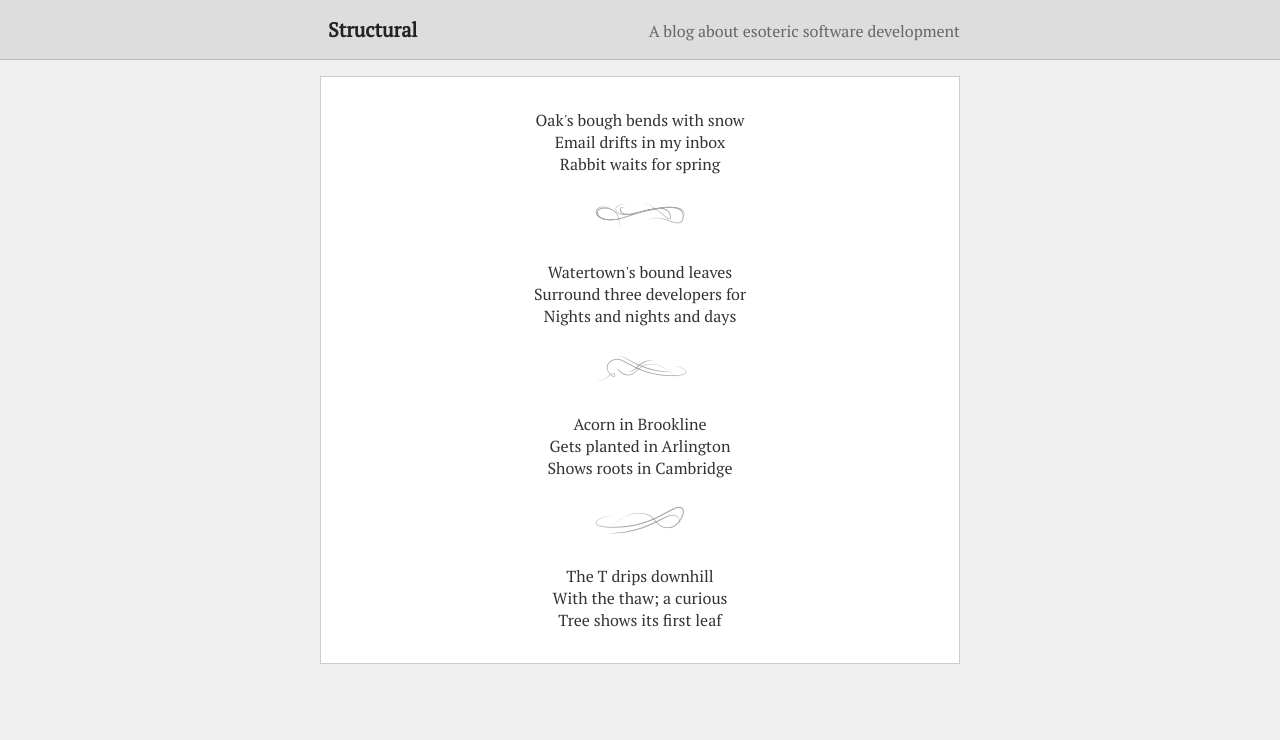
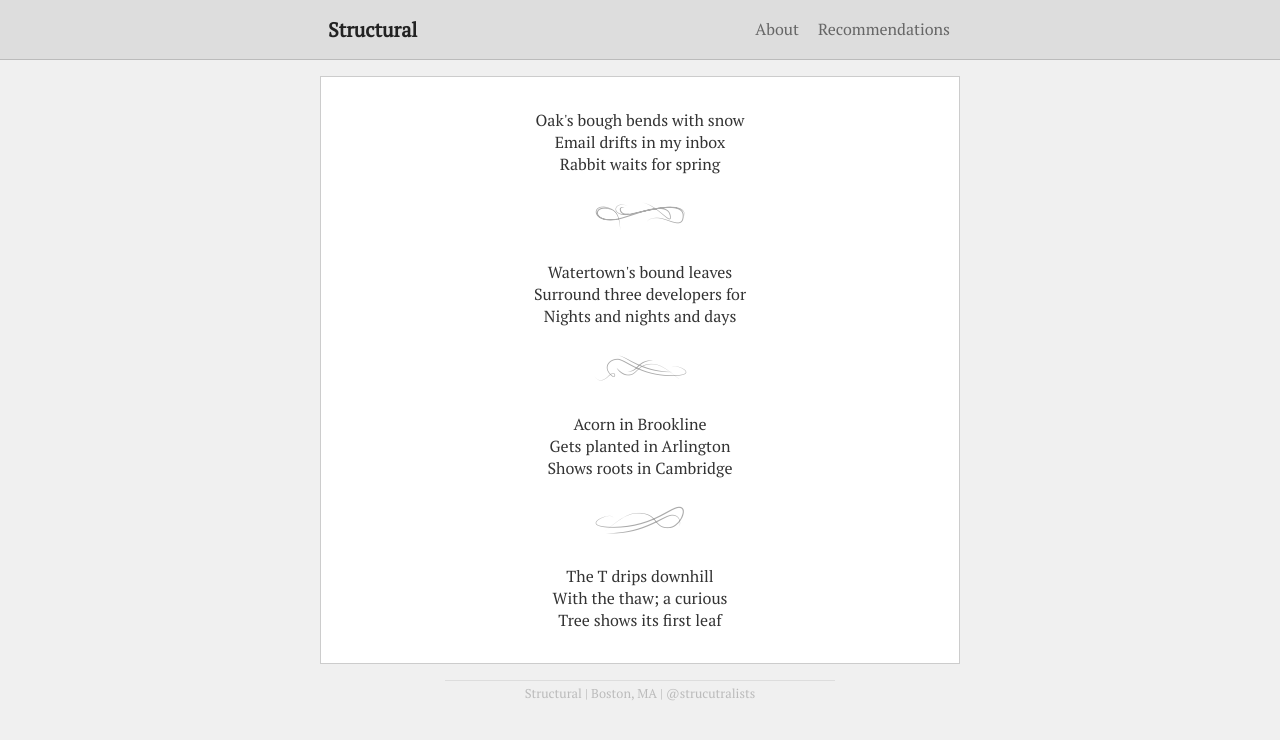
Before and after one commit to Structural/structural.github.io, a Jekyll site: the page built from about.html, in a window 1280 px wide. Shown: the top 740 px of the page. Built offline with Jekyll 4.4.1, drawn with Linux system fonts in a browser that asks for light colours; nearby versions of some CDN libraries.

Commit message:
create a recommendations page and refactor the nav

```diff
--- a/_layouts/default.html
+++ b/_layouts/default.html
@@ -15,7 +15,7 @@
     <link rel="stylesheet" href="/css/article.css">
     <link rel="stylesheet" href="/css/curlies.css">
     <link rel="stylesheet" href="/css/footnotes.css">
-
+    <link rel="stylesheet" href="/css/modules.css">
     <script src="http://code.jquery.com/jquery-1.10.1.min.js"></script>
     <script type="text/javascript" src="/js/footnotes.js"></script>
   </head>
@@ -23,7 +23,9 @@
     <div class='header-wrap'>
       <div class='header'>
         <a class='logo' href='/'>Structural</a>
-        <span class='tagline'>A <a class='link-to-blog' href='/'>blog</a> <a class='link-to-about' href='/about.html'>about</a> <a class='link-to-esoteric' href='/'>esoteric</a> <a class='link-to-software' href='/'>software</a> <a class='link-to-development' href='/'>development</a></span>
+        <span class='nav'>
+          <a class='link-to-about' href='/about.html'>About</a>
+          <a class='link-to-thanks' href='/thanks.html'>Recommendations</a>
       </div>
     </div>
     <div class='main-wrap'>
@@ -33,7 +35,9 @@
     </div>
     <div class='footer-wrap'>
       <div class='footer'>
-
+        <div class='footer-text'>
+        Structural  |  Boston, MA  |  <a href='http://twitter.com/strucutralists/' target='_blank'>@strucutralists</a>
+      </div>
       </div>
     </div>
   </body>
--- a/css/main.css
+++ b/css/main.css
@@ -1,3 +1,7 @@
+html{
+  font-size:16px;
+}
+
 body {
   background-color: #f0f0f0;
   color: #333333;
@@ -48,38 +52,36 @@ a.logo:hover{
   background-color:#888;
 }
 
-.tagline{
+.nav{
   float:right;
   padding-top:0.25rem;
 }
-.tagline, .tagline a{
+.nav, .nav a{
   color:#666;
   text-decoration: none;
   border-bottom:2px solid transparent;
+  padding: 2px 5px;
+  margin-left: 5px;
 }
 
-.tagline a:hover{
-  padding:1px 2px;
-  margin:-2px;
-}
 
-.tagline .link-to-blog:hover{
+.nav .link-to-blog:hover{
   border-color: rgba(73, 10, 61, .5);
   background-color: rgba(73, 10, 61, .15);
 }
-.tagline .link-to-about:hover{
+.nav .link-to-about:hover{
   border-color: rgba(189, 21, 80, .5);
   background-color: rgba(189, 21, 80, .15);
 }
-.tagline .link-to-esoteric:hover{
+.nav .link-to-thanks:hover{
   border-color: rgba(233, 127, 2, .5);
   background-color: rgba(233, 127, 2, .15);
 }
-.tagline .link-to-software:hover{
+.nav .link-to-software:hover{
   border-color: rgba(248, 202, 0, .5);
   background-color: rgba(248, 202, 0, .15);
 }
-.tagline .link-to-development:hover{
+.nav .link-to-development:hover{
   border-color: rgba(138, 155, 15, .5);
   background-color: rgba(138, 155, 15, .15);
 }
@@ -119,14 +121,24 @@ a.logo:hover{
 .page-contents p{
 }
 
-.poem {
+
+
+/* Footer */
+.footer{
   text-align: center;
+  padding-bottom: 1.0rem;
 }
-
-.poem p {
-  white-space: pre-line;
+.footer-text{
+  display:inline-block;
+  color:#BBB;
+  font-size:0.8rem;
+  padding:0.25rem 5.0rem;
+  border-top:1px solid #DDD;
 }
-
-.poem i[class*="curly"] {
-  color: #aaa;
+.footer a{
+  color:#BBB;
+  text-decoration: none;
 }
+.footer a:hover{
+  color:#888;
+}
--- /dev/null
+++ b/css/modules.css
@@ -0,0 +1,46 @@
+/* Poems */
+
+.poem {
+  text-align: center;
+}
+
+.poem p {
+  white-space: pre-line;
+}
+
+.poem i[class*="curly"] {
+  color: #aaa;
+}
+
+
+/* Thanks */
+
+ul.thanks, .thanks ul{
+  list-style: none;
+  padding:0 1rem;
+}
+
+
+.thanks li{
+  margin-bottom: 3rem;
+}
+.thanks li:nth-child(2n){
+  text-align: right;
+
+}
+
+
+
+.thanks li:last-child{
+  margin-bottom:0;
+}
+.thanks-title{
+  font-weight: bold;
+  font-size:1.5em;
+}
+.thanks p{
+  font-size:0.9rem;
+  color:#888;
+  white-space: pre-line;
+  line-height: 1.75;
+}
```
Also changed, not shown: thanks.html (added, +28 -0 lines).
